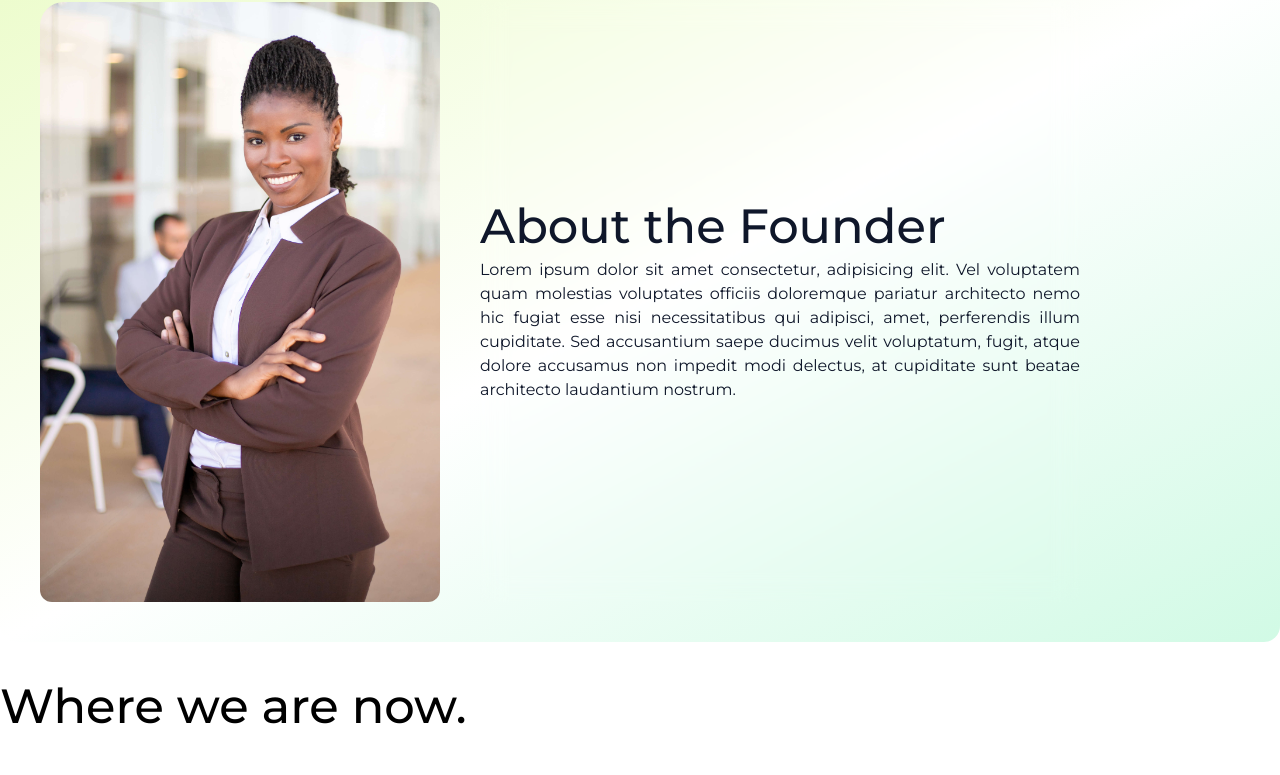
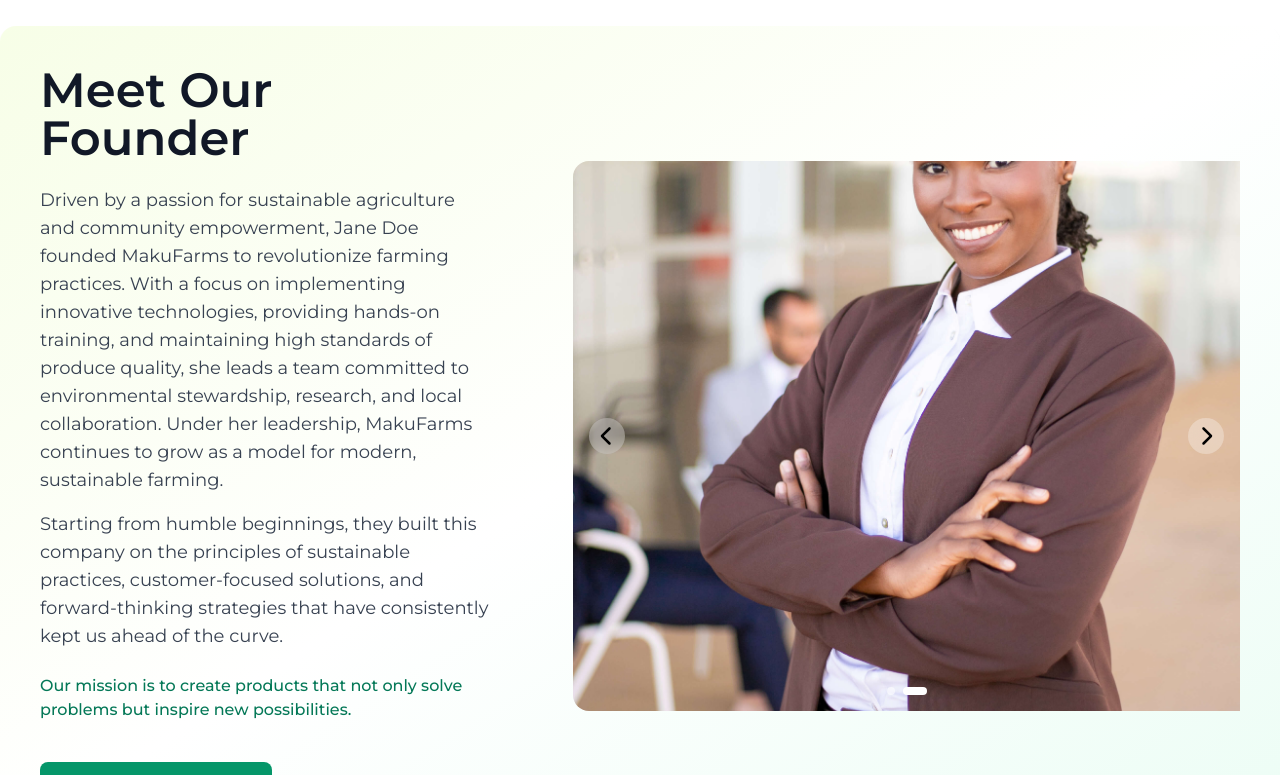
Before and after one commit to Korkoe-codes/makufarms-frontend, a React (Vite) app: page / in a window 1280 px wide. Shown: the part 4924-5699 px from the top of the page. Built offline with nearby package versions, Linux system fonts and the light colour scheme.

Commit message:
made changes to founders section

```diff
--- a/src/components/About.jsx
+++ b/src/components/About.jsx
@@ -1,27 +1,13 @@
-import { founderImgs, gifs} from "../assets/index"
+import { gifs} from "../assets/index"
 import { Card } from "./Card"
-import { AnimatePresence, motion } from "framer-motion"
 import { sdgImages } from "../assets/index"
 // import Carousel from "./Carousel"
 
 import { aboutSlider } from "../assets";
-import { useEffect, useState } from "react"
+// import { useEffect, useState } from "react"
+import  FounderSection  from "./FounderSection";
 const About = () => {
 
-  const [currentImg, setCurrentImg] = useState(0);
-  const [direction, setDirection] = useState(1);
-
-
-
-
-  useEffect(()=>{
-    const interval =setInterval(()=>{
-      setDirection(1);
-      setCurrentImg((prev)=> (prev === 0 ? 1 : 0));
-    }, 5000);
-
-    return () => clearInterval(interval);
-  },[]);
 
   return (
     <div className="w-full md:gap-10 lg:gap-14 flex flex-col mx-auto container gap-10" id="about">
@@ -138,50 +124,9 @@ const About = () => {
 
 </section>
 
-    {/* <motion.aside
-  initial={{
-    opacity: 0
-   }}
 
 
-   whileInView={{
-    opacity:1,
-    scale: 1,
-    transition:{
-      duration: 3
-    }
-
-    }}
-    viewport={{
-      once:true,
-      amount: 0.5
-     }}
-     > */}
-
-
-<div className="w-full md:bg-gradient-to-br min-h-full md:p-10 md:rounded-2xl from-lime-100 via-white to-emerald-100 flex md:gap-10 lg:static relative">
-  <div className="w-full md:w-1/3"
-
-
->
-  <AnimatePresence mode="wait">
-<motion.img
-  key={currentImg}
-  initial={{ x: direction * 100, opacity: 0 }}
-  animate={{ x: 0, opacity: 1 }}
-  exit={{ x: -direction * 100, opacity: 0 }}
-  transition={{ duration: 0.8, ease: "easeInOut" }}
-src={founderImgs[currentImg]} alt="" className=" object-cover rounded-xl min-h-full md:w-full md:mx-auto md:rounded-ss-3xl" />
-
-  </AnimatePresence>
-</div>
-<div className="flex flex-col md:w-1/2 justify-center p-5 md:p-0 absolute items-start  md:static backdrop-blur-md  md:text-slate-900 text-white bottom-0 gap-2">
-<h1 className="text-lg md:text-2xl lg:text-3xl xl:text-5xl text-center md:text-start font-medium">About the Founder</h1>
-<p className="text-justify text-xs lg:text-base">Lorem ipsum dolor sit amet consectetur, adipisicing elit. Vel voluptatem quam molestias voluptates officiis doloremque pariatur architecto nemo hic fugiat esse nisi necessitatibus qui adipisci, amet, perferendis illum cupiditate. Sed accusantium saepe ducimus velit voluptatum, fugit, atque dolore accusamus non impedit modi delectus, at cupiditate sunt beatae architecto laudantium nostrum.</p>
-</div>
-</div>
-
-{/* </motion.aside> */}
+    <FounderSection />
 
     </div>
   )
--- /dev/null
+++ b/src/components/FounderSection/FounderInfo.jsx
@@ -0,0 +1,87 @@
+import {useState, useEffect, useCallback} from 'react'
+import { FaChevronLeft, FaChevronRight  } from "react-icons/fa6";
+import { AnimatePresence, motion } from "framer-motion"
+import { founderImgs } from '../../assets';
+
+const FounderInfo = () => {
+
+    const [currentImg, setCurrentImg] = useState(0);
+    const [direction, setDirection] = useState(0);
+
+    const goToNext = useCallback(()=>{
+        setDirection(1);
+        setCurrentImg((prev)=>(prev + 1) % founderImgs.length);
+    },[]);
+
+    const goToPrev = useCallback(()=> {
+        setDirection(-1);
+        setCurrentImg((prev)=>(prev -1 + founderImgs.length)%founderImgs.length);
+    },[]);
+
+    useEffect(()=>{
+        const timer = setTimeout(()=>{
+            goToNext();
+        }, 5000);
+
+        return () => clearInterval(timer);
+    },[goToNext]);
+  return (
+    <div className='relative h-[400px] md:h-[500px] lg:h-[550px] overflow-hidden rounded-tl-2xl rounded-bl-2xl'>
+      {/* <FaChevronRight /> */}
+      {/* <FaChevronLeft /> */}
+
+    <AnimatePresence mode='wait' initial={false}>
+        <motion.img
+        key={currentImg}
+        src={founderImgs[currentImg]}
+        alt='Founder Images'
+        initial={{ opacity:0, x: direction * 70 }}
+        className="w-full h-full object-cover"
+        animate={{ opacity:1, x:0 }}
+        exit={{ opacity: 0, x: -direction * 70 }}
+        transition={{ duration: 0.7, ease: "easeInOut" }}
+        />
+    </AnimatePresence>
+
+    <div className="absolute inset-0 flex items-center justify-between p-4 z-10">
+        <button
+        className="bg-white/30 backdrop-blur-md hover:bg-white/50 transition-colors rounded-full p-2 text-black"
+        onClick={goToPrev}
+        aria-label='Previous Image'
+        >
+            <FaChevronLeft size={20}/>
+        </button>
+        <button
+        className="bg-white/30 backdrop-blur-md hover:bg-white/50 transition-colors rounded-full p-2 text-black"
+        onClick={goToNext}
+        aria-label='Next Image'
+        >
+            <FaChevronRight size={20}/>
+        </button>
+    </div>
+    <div
+    className="absolute bottom-4 left-0 right-0 flex justify-center gap-2"
+    >
+        {founderImgs.map((_, index)=>(
+            <button
+            key={index}
+            onClick={()=>{
+                setDirection(index > currentImg ? 1 : -1);
+                setCurrentImg(index);
+            }}
+            className={`w-2 h-2 rounded-full transition-all ${index === currentImg
+                ? 'bg-white w-6'
+                : 'bg-white/60 hover:bg-white/80'
+            }`}
+            aria-label={`Go to image ${index + 1}`}
+            />
+        ))}
+    </div>
+
+
+
+    </div>
+  )
+}
+
+export default FounderInfo;
--- /dev/null
+++ b/src/components/FounderSection/FounderSlider.jsx
@@ -0,0 +1,38 @@
+
+const FounderSlider = () => {
+  return (
+    <div className="flex lg:p-10 p-10 flex-col gap-6">
+    <h2 className="text-2xl md:text-3xl lg:text-5xl font-semibold text-gray-900">
+      Meet Our Founder
+    </h2>
+
+    <div className="space-y-4 text-gray-700">
+      <p className="text-sm md:text-base lg:text-lg leading-relaxed">
+      Driven by a passion for sustainable agriculture and community empowerment, Jane Doe founded MakuFarms to revolutionize farming practices. With a focus on implementing innovative technologies, providing hands-on training, and maintaining high standards of produce quality, she leads a team committed to environmental stewardship, research, and local collaboration. Under her leadership, MakuFarms continues to grow as a model for modern, sustainable farming.
+      </p>
+
+      <p className="text-sm md:text-base lg:text-lg leading-relaxed">
+        Starting from humble beginnings, they built this company on the principles of sustainable practices, customer-focused solutions, and forward-thinking strategies that have consistently kept us ahead of the curve.
+      </p>
+
+      <div className="pt-2">
+        <p className="text-sm md:text-base font-medium text-emerald-700">
+          Our mission is to create products that not only solve problems but inspire new possibilities.
+        </p>
+      </div>
+    </div>
+
+    <div className="pt-4">
+      <button className="inline-flex items-center gap-2 px-5 py-2.5 bg-emerald-600 hover:bg-emerald-700 text-white rounded-lg transition-colors text-sm md:text-base font-medium">
+        Read Full Biography
+        <svg xmlns="http://www.w3.org/2000/svg" width="20" height="20" viewBox="0 0 24 24" fill="none" stroke="currentColor" strokeWidth="2" strokeLinecap="round" strokeLinejoin="round">
+          <path d="M5 12h14"></path>
+          <path d="m12 5 7 7-7 7"></path>
+        </svg>
+      </button>
+    </div>
+  </div>
+  )
+}
+
+export default FounderSlider
--- /dev/null
+++ b/src/components/FounderSection/index.jsx
@@ -0,0 +1,24 @@
+import FounderSlider from './FounderSlider'
+import FounderInfo from './FounderInfo'
+
+const FounderSection = () => {
+  return (
+    <section className="w-full container py-16">
+    <div className="">
+        <div className="w-full bg-gradient-to-br from-lime-50 via-white to-emerald-50
+                    rounded-2xl shadow-sm overflow-hidden">
+        <div className="flex flex-col-reverse lg:flex-row md:items-center">
+            <div className="w-full md:w-1/2 lg:w-5/12">
+            <FounderSlider />
+            </div>
+            <div className="w-full md:w-1/2 lg:w-7/12 p-6 md:p-10">
+            <FounderInfo />
+            </div>
+        </div>
+        </div>
+    </div>
+    </section>
+  );
+};
+
+export default FounderSection
--- a/src/components/Progress.jsx
+++ b/src/components/Progress.jsx
@@ -37,7 +37,7 @@ const Progress = () => {
   ];
 
   return (
-    <div className="w-full md:gap-10 lg:gap-14 flex h-fit flex-col mx-auto container gap-10" id="progress">
+    <div className="w-full lg:gap-14 p-10 flex h-fit flex-col mx-auto container gap-10" id="progress">
       <h1 className="text-xl lg:text-3xl xl:text-5xl font-medium text-left lg:text-left">Where we are now.</h1>
 
       <div className="grid lg:grid-cols-3 md:grid-cols-2 md:grid-row-3 lg:grid-rows-2 gap-10">
--- a/src/components/index.js
+++ b/src/components/index.js
@@ -4,6 +4,7 @@ import Header from "./Header";
 import Hero from "./Hero";
 import Home from "./Home";
 import Progress from "./Progress";
+import FounderSection from './FounderSection';
 
 
 export  {
@@ -13,4 +14,5 @@ export  {
     Home,
     Hero,
     Progress,
+    FounderSection,
 };
```
